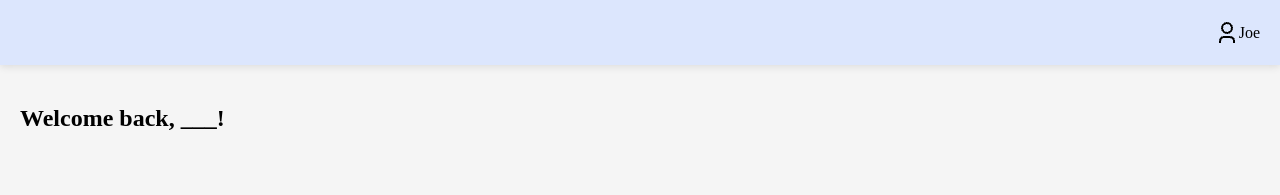
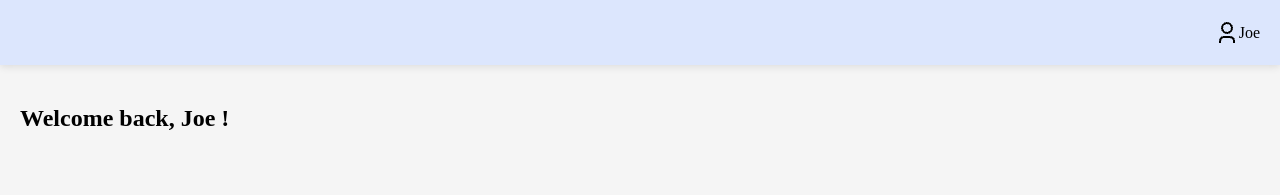
Before and after one commit to KachiMaxxxxx/chef-claude-project, a React (Vite) app in the folder chef-claude/: page / in a window 1280 px wide. Shown: the top 195 px of the page. Built offline with nearby package versions, Linux system fonts and the light colour scheme.

Commit message:
test(data): test passing state as components from parent to child components

```diff
--- a/chef-claude/src/App.jsx
+++ b/chef-claude/src/App.jsx
@@ -3,10 +3,15 @@ import Header from "./Header"
 import Body from "./Body"
 
 export default function App() {
+     const [userName, setUserName] = React.useState("Joe");
+     console.log(setUserName);
+
+
     return (
         <main>
-            <Header />
-            <Body />
+            <Header userNames = {userName}/>
+            <Body userNames = {userName}
+             />
         </main>
     )
 }
--- a/chef-claude/src/Body.jsx
+++ b/chef-claude/src/Body.jsx
@@ -1,9 +1,9 @@
-import React from "react"
 
-export default function Body() {
+
+export default function Body(props) {
     return (
         <section>
-            <h1>Welcome back, ___!</h1>
+            <h1>Welcome back, {props.userNames} !  </h1>
         </section>
     )
 }
--- a/chef-claude/src/Header.jsx
+++ b/chef-claude/src/Header.jsx
@@ -1,13 +1,15 @@
-import React from "react"
+
 import avatar from "./icons/user.png"
 
-export default function Header() {
-    const [userName, setUserName] = React.useState("Joe")
+export default function Header(props) {
+
+
+
 
     return (
         <header>
             <img src={avatar} />
-            <p>{userName}</p>
+            <p>{props.userNames}</p>
         </header>
     )
 }
```
